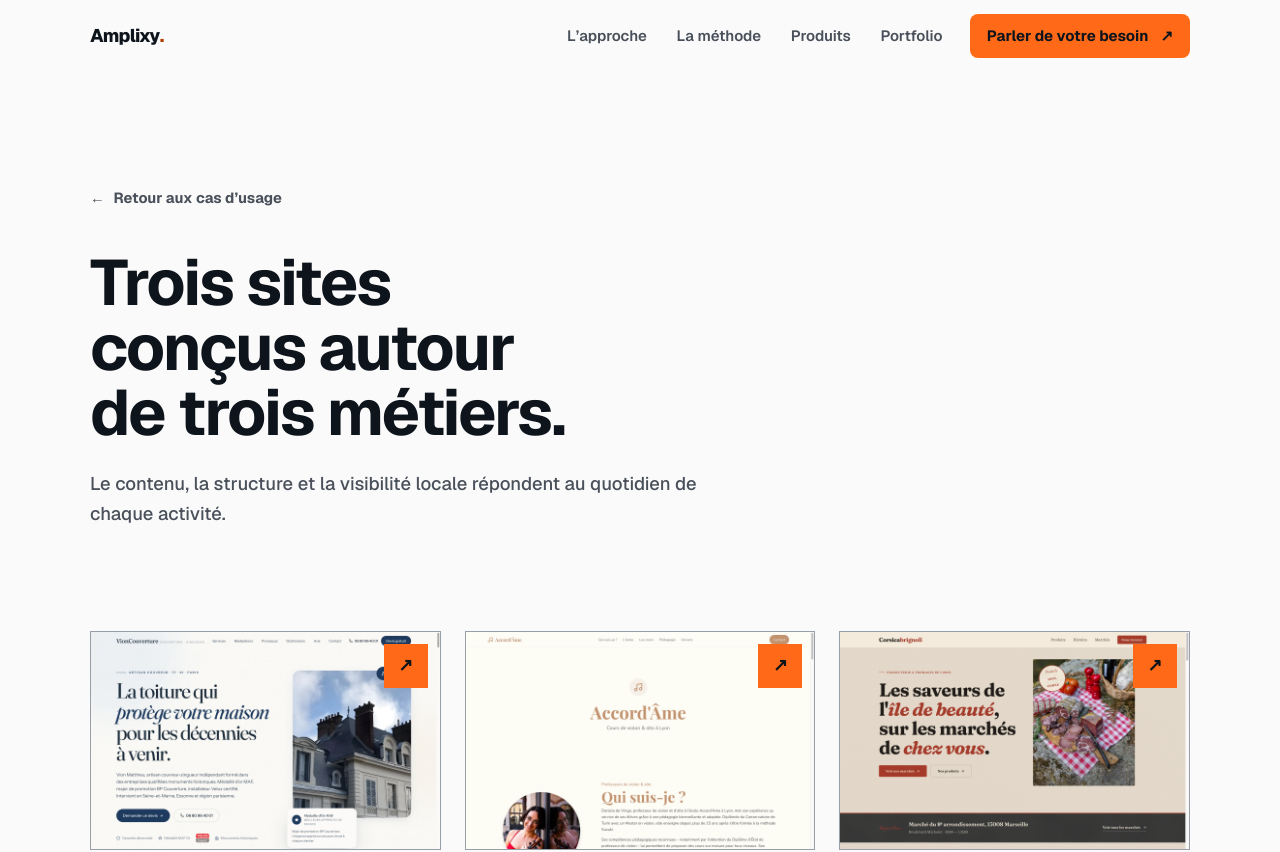
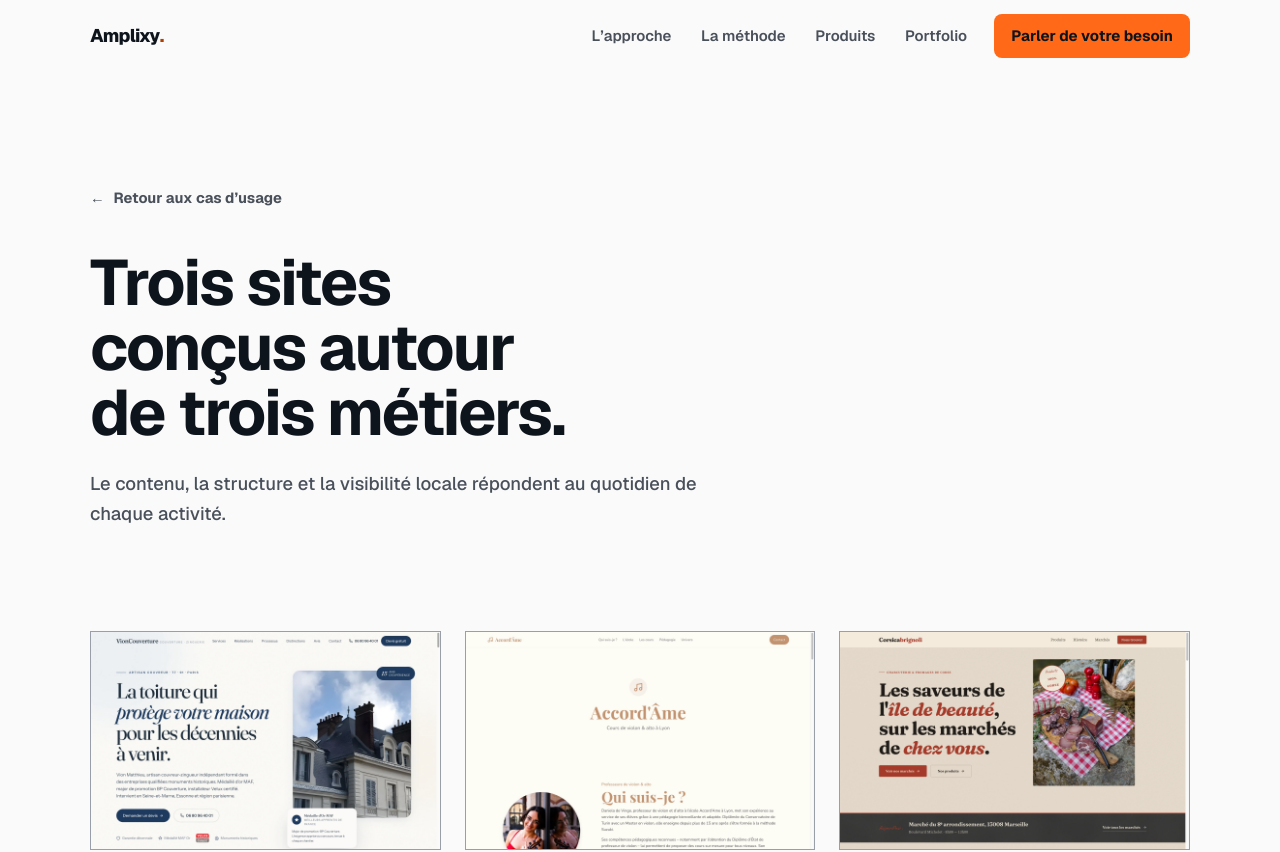
Before and after one commit to Fbrignoli/Amplixy-site, a Next.js app: page /portfolio in a window 1280 px wide. Shown: the top 852 px of the page. Built offline with nearby package versions, Linux system fonts and the light colour scheme.

Commit message:
style: simplifier les fleches des liens

```diff
--- a/src/app/conformite-ia/page.tsx
+++ b/src/app/conformite-ia/page.tsx
@@ -115,7 +115,6 @@ export default function CompliancePage() {
                       rel="noopener noreferrer"
                     >
                       Vérifier qui peut être DPO
-                      <span aria-hidden="true">↗</span>
                     </a>
                   </span>
                 </dd>
@@ -190,7 +189,6 @@ export default function CompliancePage() {
                   rel="noopener noreferrer"
                 >
                   CNIL : mettre un système d’IA en conformité
-                  <span aria-hidden="true">↗</span>
                 </a>
               </li>
               <li>
@@ -200,7 +198,6 @@ export default function CompliancePage() {
                   rel="noopener noreferrer"
                 >
                   CNIL : comprendre le rôle du DPO
-                  <span aria-hidden="true">↗</span>
                 </a>
               </li>
               <li>
@@ -210,7 +207,6 @@ export default function CompliancePage() {
                   rel="noopener noreferrer"
                 >
                   CNIL : savoir si la désignation d’un DPO est obligatoire
-                  <span aria-hidden="true">↗</span>
                 </a>
               </li>
               <li>
@@ -220,7 +216,6 @@ export default function CompliancePage() {
                   rel="noopener noreferrer"
                 >
                   CNIL : désigner ou remplacer un DPO
-                  <span aria-hidden="true">↗</span>
                 </a>
               </li>
               <li>
@@ -230,7 +225,6 @@ export default function CompliancePage() {
                   rel="noopener noreferrer"
                 >
                   Comité européen : guide DPO pour les PME
-                  <span aria-hidden="true">↗</span>
                 </a>
               </li>
               <li>
@@ -240,7 +234,6 @@ export default function CompliancePage() {
                   rel="noopener noreferrer"
                 >
                   Texte officiel du règlement européen sur l’IA
-                  <span aria-hidden="true">↗</span>
                 </a>
               </li>
             </ul>
--- a/src/app/globals.css
+++ b/src/app/globals.css
@@ -860,20 +860,6 @@ a {
   transition: transform 500ms var(--ease-out);
 }
 
-.project-open {
-  position: absolute;
-  top: 0.75rem;
-  right: 0.75rem;
-  display: grid;
-  width: 2.75rem;
-  height: 2.75rem;
-  place-items: center;
-  background: var(--orange);
-  color: var(--ink);
-  font-size: 1.1rem;
-  font-weight: 750;
-}
-
 .project:hover .project-shot {
   transform: scale(1.015);
 }
--- a/src/app/page.tsx
+++ b/src/app/page.tsx
@@ -86,7 +86,6 @@ export default function Home() {
                   rel="noopener noreferrer"
                 >
                   Parler de votre besoin
-                  <span aria-hidden="true">↗</span>
                 </a>
                 <a className="text-link" href="#approche">
                   Voir comment on travaille
@@ -399,7 +398,7 @@ export default function Home() {
                     rel="noopener noreferrer"
                   >
                     Découvrir Firaxy
-                    <span aria-hidden="true">↗</span>
+                    <span aria-hidden="true">→</span>
                   </a>
                 </div>
               </article>
@@ -445,7 +444,6 @@ export default function Home() {
                 rel="noopener noreferrer"
               >
                 Parler de votre besoin
-                <span aria-hidden="true">↗</span>
               </a>
               <span className="closing-phone">
                 Vous préférez appeler ?{" "}
--- a/src/app/portfolio/page.tsx
+++ b/src/app/portfolio/page.tsx
@@ -59,9 +59,6 @@ export default function PortfolioPage() {
                     priority={index === 0}
                     sizes="(min-width: 900px) 360px, (min-width: 600px) 50vw, 100vw"
                   />
-                  <span className="project-open" aria-hidden="true">
-                    ↗
-                  </span>
                 </div>
                 <div className="project-copy">
                   <span>{project.trade}</span>
--- a/src/components/Navbar.tsx
+++ b/src/components/Navbar.tsx
@@ -67,7 +67,6 @@ export const Navbar = () => {
             rel="noopener noreferrer"
           >
             Parler de votre besoin
-            <span aria-hidden="true">↗</span>
           </a>
         </div>
 
@@ -131,7 +130,6 @@ export const Navbar = () => {
             onClick={close}
           >
             Parler de votre besoin
-            <span aria-hidden="true">↗</span>
           </a>
 
           <p className="menu-sheet-contact">
--- a/src/components/ThumbBar.tsx
+++ b/src/components/ThumbBar.tsx
@@ -79,7 +79,6 @@ export const ThumbBar = () => {
         rel="noopener noreferrer"
       >
         Parler de votre besoin
-        <span aria-hidden="true">↗</span>
       </a>
       <span className="thumb-bar-note">
         30 minutes, sans engagement · ou{" "}
```
Also changed, not shown: 1 other file (tests, documents, lock files or other folders).
